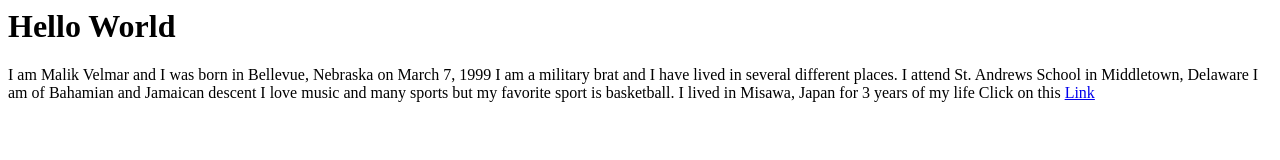
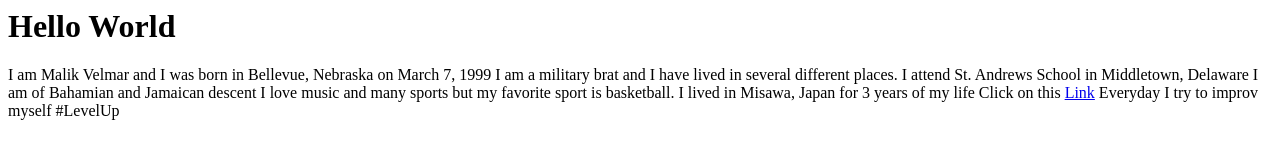
Before and after one commit to mvelmar/mvelmar.github.io, a plain HTML site: page index.html in a window 1280 px wide. Drawn offline with Linux system fonts and the light colour scheme.

Commit message:
Level Up

```diff
--- a/index.html
+++ b/index.html
@@ -8,3 +8,4 @@ I am of Bahamian and Jamaican descent
 I love music and many sports but my favorite sport is basketball.
 I lived in Misawa, Japan for 3 years of my life
 Click on this <a href="https://www.youtube.com/watch?v=ynBmUUKzcE0">Link<a>
+  Everyday I try to improv myself #LevelUp
```
